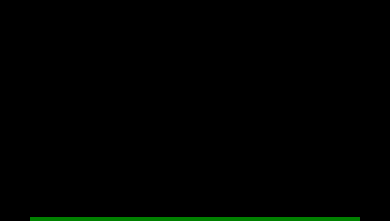
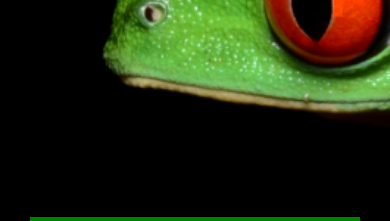
Before and after one commit to Kdoggg666/BGBzoo, a plain HTML site: page index.html in a window 390 px wide. Shown: the part 389-610 px from the top of the page. Drawn offline with nearby package versions, Linux system fonts and the light colour scheme.

Commit message:
Add mobile background

```diff
--- a/assets/css/style.css
+++ b/assets/css/style.css
@@ -71,3 +71,9 @@ body {
     margin-right: 50px;
 
 }
+
+@media (max-width: 480px) {
+    body {
+        background-image: url("../img/frog-bg-md.jpg");
+    }
+}
```
Also changed, not shown: assets/img/frog-bg-md.jpg (added).
